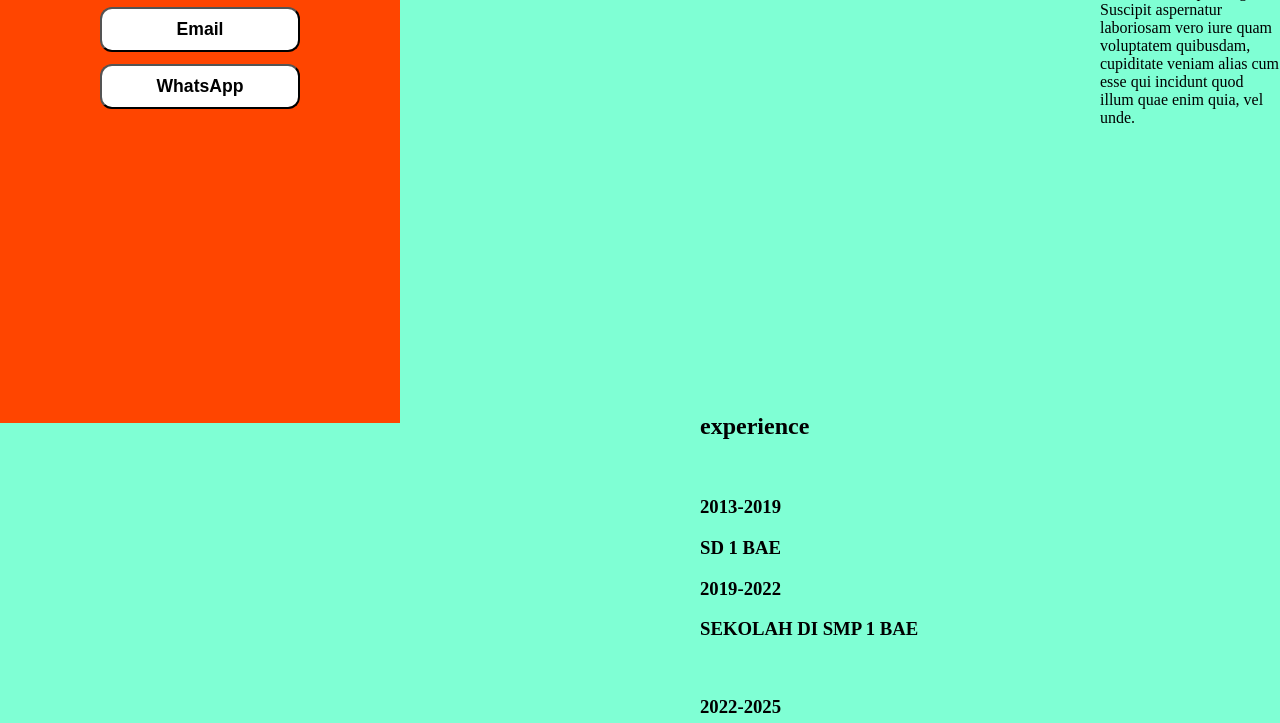
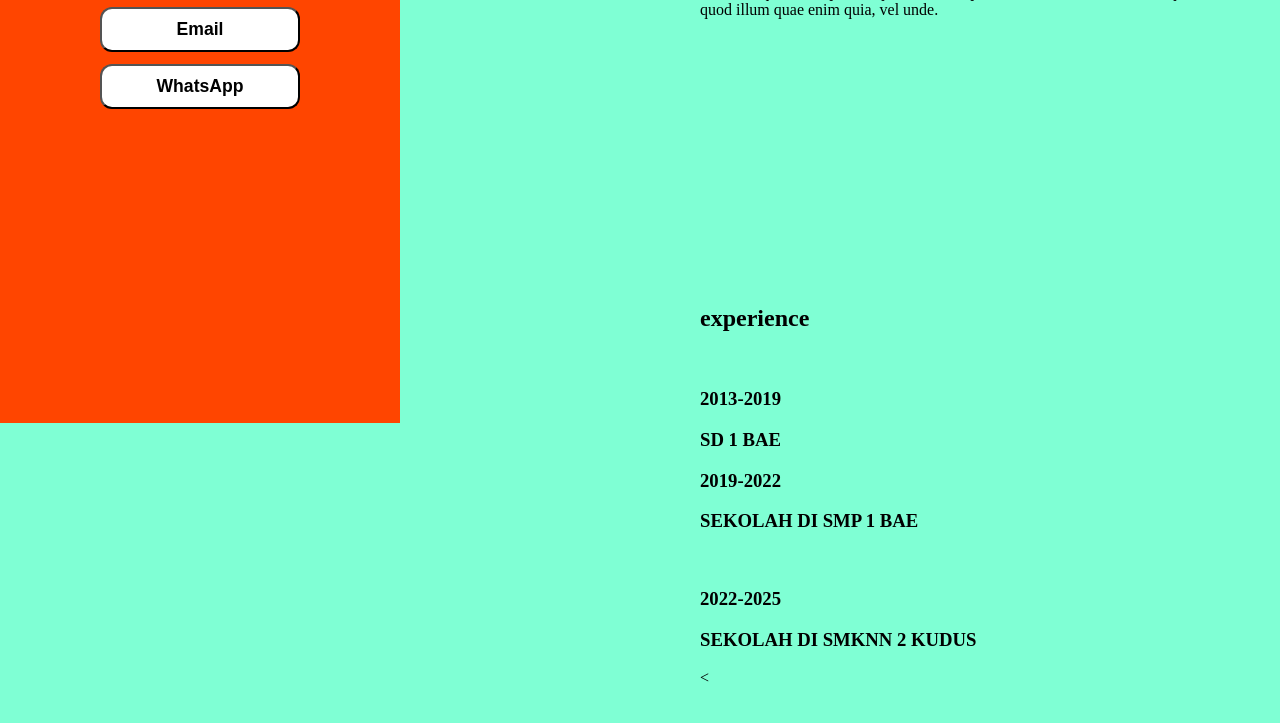
Before and after one commit to fatirarrafi/Cv, a plain HTML site: page index.html in a window 1280 px wide. Shown: the part 377-1100 px from the top of the page. Drawn offline with Linux system fonts and the light colour scheme.

Commit message:
Update style.css

```diff
--- a/style.css
+++ b/style.css
@@ -79,7 +79,7 @@ a {
 }
 
 #about p {
-    padding-left : 500px; }
+    padding-left : 100px; }
 
 #experience {
     padding-top: 250px;
```
